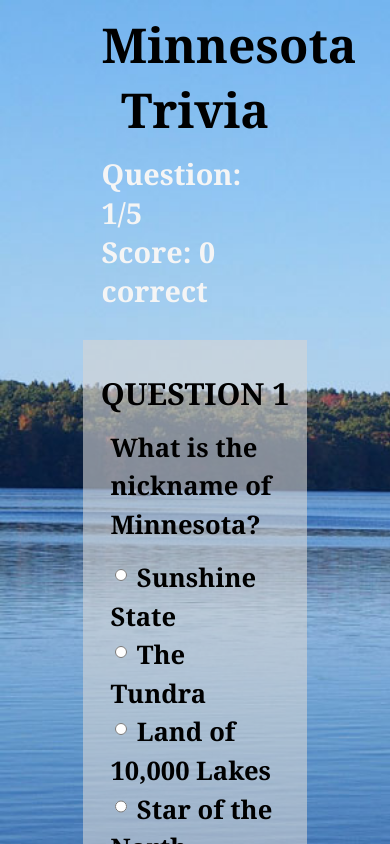
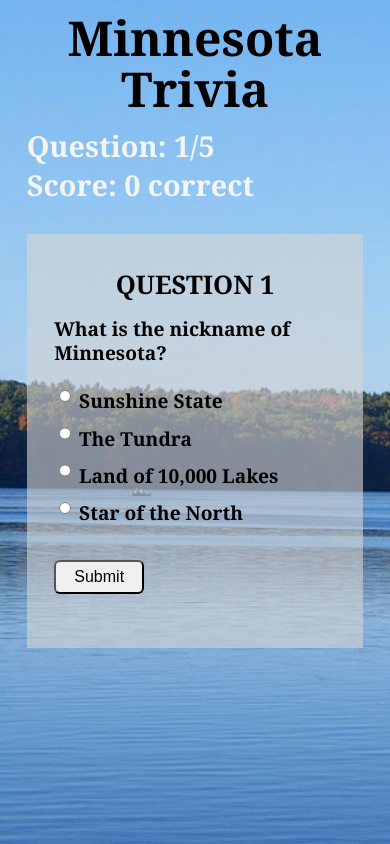
Before and after one commit to thinkful-ei-gecko/quizapp-JamesL-Laura, a plain HTML site: page index.html in a window 390 px wide. Both pictures are taken after a click on the button "Start Quiz". Shown: the top 844 px of the page. Drawn offline with nearby package versions, Linux system fonts and the light colour scheme.

Commit message:
added media query and aria

```diff
--- a/index.html
+++ b/index.html
@@ -10,21 +10,21 @@
 <body>
   <header role='banner'>
     <h1>Minnesota Trivia</h1>
-    <div class='tracker'>
+    <div class='tracker' aria-live='polite'>
       <p class='question-tracker'>Question: <span class='currentQuest'>0</span>/5</p>
       <p class='score-tracker'>Score: <span class='currentScore'>0</span> correct</p>
     </div>
   </header>
   <main role='main'>
 
-    <div class='start-screen'>
+    <div class='start-screen' aria-live='polite'>
       <h2>How well do you know</br>the state of Minnesota?</h2>
       <button class='startButton'>Start Quiz</button>
     </div>
 
     <div class='question-screen'>
       <h2>QUESTION <span class='questionNumber'></span></h2>
-      <form id='questionAndChoices'>
+      <form id='questionAndChoices' aria-live='polite'>
       </form>
     </div>
 
--- a/index.js
+++ b/index.js
@@ -64,7 +64,7 @@ function displayWrongScreen() {
   $('.wrong-screen').css('display', 'block');//show correct-screen
 
   $('.wrong-screen').html(`<p>You are INCORRECT!</p>
-  <p>Correct answer is <span class='correctAnswer'>${questionBank[questionTracker-1].incorrectFeedback}</span></p>
+  <p>The correct answer is: <br/><span class='correctAnswer'>${questionBank[questionTracker-1].incorrectFeedback}</span></p>
   <button class='nextQuestion'>Continue</button>`);
 
   $('.nextQuestion').on('click', function() {
--- a/styles.css
+++ b/styles.css
@@ -11,9 +11,10 @@ header h1 {
   text-align: center;
   font-size: 3rem;
   margin: 12px 0;
+  line-height: 3.2rem;
 }
 header {
-  width: 50%;
+  width: 60%;
   margin: 0 auto;
 }
 .tracker {
@@ -59,8 +60,10 @@ header {
   display: none;
   width: 60%;
   margin: 30px auto 10px auto;
+  font-size: 1.6rem;
+  font-weight: 600;
   text-align: center;
-  background-color: rgba(214, 213, 213, 0.6);
+  background-color: #d6d5d599;
   padding: 24px 12px 24px 12px;
 }
 h2 {
@@ -76,14 +79,49 @@ form {
 }
 form p {
   margin: 15px 0;
+  line-height: 1.9rem;
 }
 input[type=radio] {
   width: 3vw;
   height: 3vh;
 }
-.submit-button {
+.submit-button,
+.nextQuestion,
+.restart-button {
   font-size: 1.2rem;
   padding: 6px 18px;
   margin: 30px auto;
   border-radius: 6px;
 }
+
+@media only screen and (max-width: 600px) {
+  header {
+    width: 90%;
+  }
+  .start-screen {
+    width: 90%;
+  }
+  .question-screen,
+  .correct-screen,
+  .wrong-screen,
+  .result-screen {
+    width: 90%;
+   font-size: 1.2rem;
+  }
+  h2 {
+    font-size: 1.6rem;
+  }
+  form {
+    font-size: 1.2rem;
+    line-height: 2rem;
+  }
+  form p {
+    line-height: 1.5rem;
+  }
+  .submit-button,
+  .nextQuestion,
+  .restart-button {
+    font-size: 1rem;
+    border-radius: 6px;
+  }
+}
```
